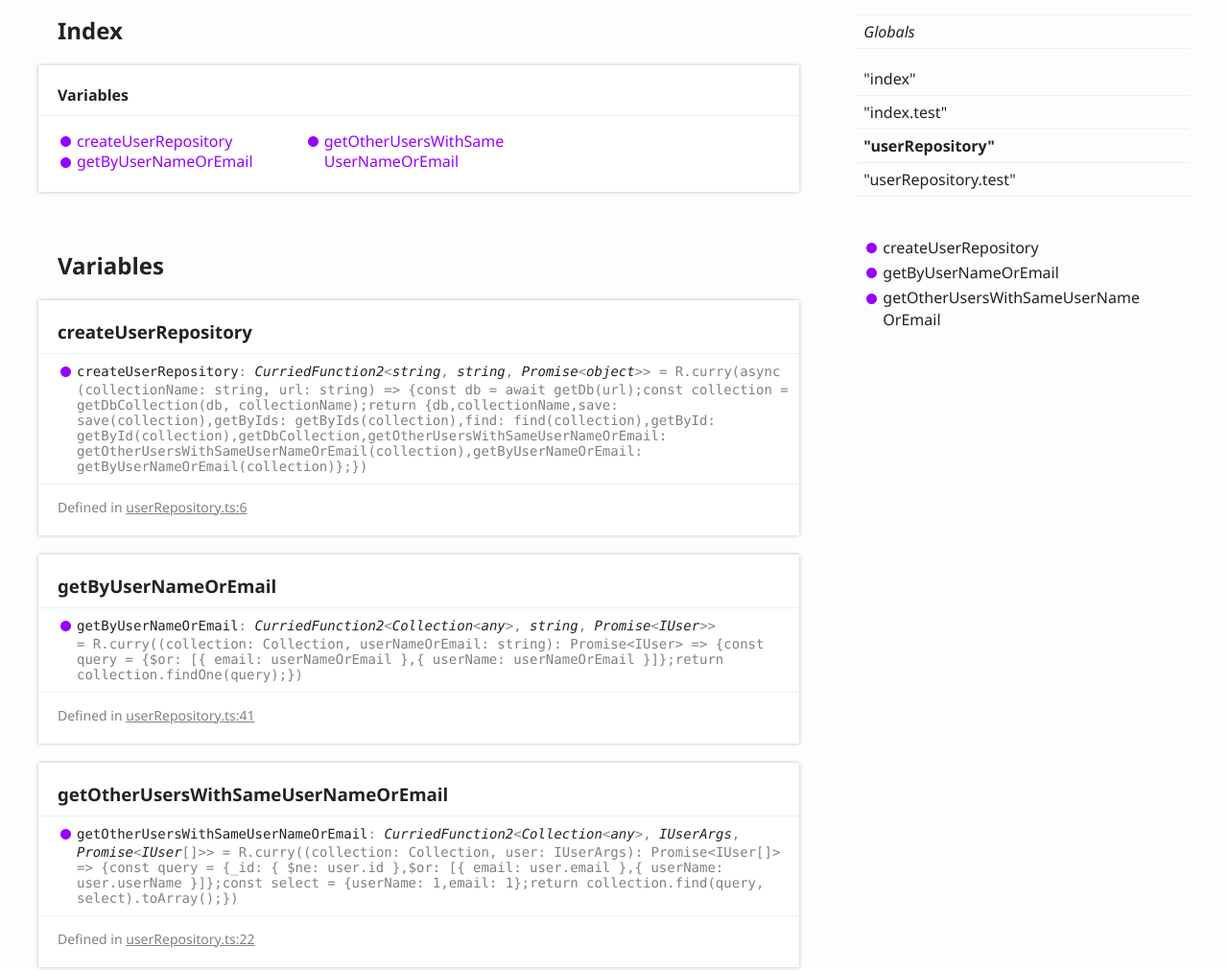
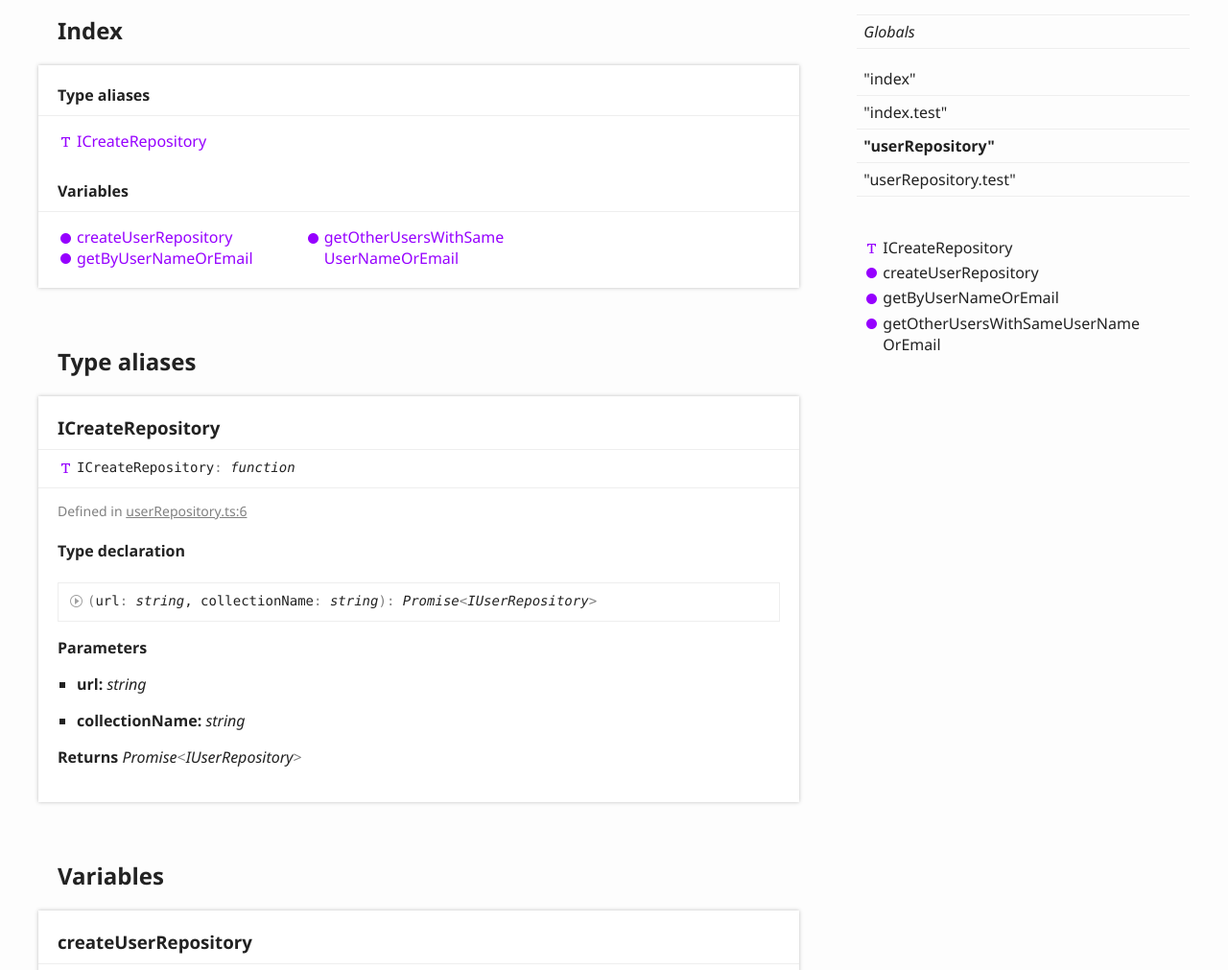
Before and after one commit to polutz/ptz-user-repository, a website: page docs/modules/_userrepository_.html in a window 1280 px wide. Shown: the part 180-1191 px from the top of the page at 96% size. Drawn offline with Linux system fonts and the light colour scheme.

Commit message:
Fix GetDb

```diff
--- a/dist-esnext/userRepository.js
+++ b/dist-esnext/userRepository.js
@@ -1,6 +1,6 @@
 import { find, getById, getByIds, getDb, getDbCollection, save } from 'ptz-core-repository';
 import R from 'ramda';
-export const createUserRepository = R.curry(async (collectionName, url) => {
+export const createUserRepository = R.curry(async (url, collectionName) => {
     const db = await getDb(url);
     const collection = getDbCollection(db, collectionName);
     return {
--- a/docs/modules/_userrepository_.html
+++ b/docs/modules/_userrepository_.html
@@ -68,6 +68,12 @@
 				<h2>Index</h2>
 				<section class="tsd-panel tsd-index-panel">
 					<div class="tsd-index-content">
+						<section class="tsd-index-section tsd-is-not-exported">
+							<h3>Type aliases</h3>
+							<ul class="tsd-index-list">
+								<li class="tsd-kind-type-alias tsd-parent-kind-external-module tsd-is-not-exported"><a href="_userrepository_.html#icreaterepository" class="tsd-kind-icon">ICreate<wbr>Repository</a></li>
+							</ul>
+						</section>
 						<section class="tsd-index-section ">
 							<h3>Variables</h3>
 							<ul class="tsd-index-list">
@@ -79,15 +85,52 @@
 					</div>
 				</section>
 			</section>
+			<section class="tsd-panel-group tsd-member-group tsd-is-not-exported">
+				<h2>Type aliases</h2>
+				<section class="tsd-panel tsd-member tsd-kind-type-alias tsd-parent-kind-external-module tsd-is-not-exported">
+					<a name="icreaterepository" class="tsd-anchor"></a>
+					<h3>ICreate<wbr>Repository</h3>
+					<div class="tsd-signature tsd-kind-icon">ICreate<wbr>Repository<span class="tsd-signature-symbol">:</span> <span class="tsd-signature-type">function</span></div>
+					<aside class="tsd-sources">
+						<ul>
+							<li>Defined in <a href="https://github.com/polutz/ptz-user-repository/blob/2a25ba9/src/userRepository.ts#L6">userRepository.ts:6</a></li>
+						</ul>
+					</aside>
+					<div class="tsd-type-declaration">
+						<h4>Type declaration</h4>
+						<ul class="tsd-parameters">
+							<li class="tsd-parameter-siganture">
+								<ul class="tsd-signatures tsd-kind-type-literal tsd-parent-kind-type-alias tsd-is-not-exported">
+									<li class="tsd-signature tsd-kind-icon"><span class="tsd-signature-symbol">(</span>url<span class="tsd-signature-symbol">: </span><span class="tsd-signature-type">string</span>, collectionName<span class="tsd-signature-symbol">: </span><span class="tsd-signature-type">string</span><span class="tsd-signature-symbol">)</span><span class="tsd-signature-symbol">: </span><span class="tsd-signature-type">Promise</span><span class="tsd-signature-symbol">&lt;</span><span class="tsd-signature-type">IUserRepository</span><span class="tsd-signature-symbol">&gt;</span></li>
+								</ul>
+								<ul class="tsd-descriptions">
+									<li class="tsd-description">
+										<h4 class="tsd-parameters-title">Parameters</h4>
+										<ul class="tsd-parameters">
+											<li>
+												<h5>url: <span class="tsd-signature-type">string</span></h5>
+											</li>
+											<li>
+												<h5>collectionName: <span class="tsd-signature-type">string</span></h5>
+											</li>
+										</ul>
+										<h4 class="tsd-returns-title">Returns <span class="tsd-signature-type">Promise</span><span class="tsd-signature-symbol">&lt;</span><span class="tsd-signature-type">IUserRepository</span><span class="tsd-signature-symbol">&gt;</span></h4>
+									</li>
+								</ul>
+							</li>
+						</ul>
+					</div>
+				</section>
+			</section>
 			<section class="tsd-panel-group tsd-member-group ">
 				<h2>Variables</h2>
 				<section class="tsd-panel tsd-member tsd-kind-variable tsd-parent-kind-external-module">
 					<a name="createuserrepository" class="tsd-anchor"></a>
 					<h3>create<wbr>User<wbr>Repository</h3>
-					<div class="tsd-signature tsd-kind-icon">create<wbr>User<wbr>Repository<span class="tsd-signature-symbol">:</span> <span class="tsd-signature-type">CurriedFunction2</span><span class="tsd-signature-symbol">&lt;</span><span class="tsd-signature-type">string</span><span class="tsd-signature-symbol">, </span><span class="tsd-signature-type">string</span><span class="tsd-signature-symbol">, </span><span class="tsd-signature-type">Promise</span><span class="tsd-signature-symbol">&lt;</span><span class="tsd-signature-type">object</span><span class="tsd-signature-symbol">&gt;</span><span class="tsd-signature-symbol">&gt;</span><span class="tsd-signature-symbol"> =&nbsp;R.curry(async (collectionName: string, url: string) &#x3D;&gt; {const db &#x3D; await getDb(url);const collection &#x3D; getDbCollection(db, collectionName);return {db,collectionName,save: save(collection),getByIds: getByIds(collection),find: find(collection),getById: getById(collection),getDbCollection,getOtherUsersWithSameUserNameOrEmail: getOtherUsersWithSameUserNameOrEmail(collection),getByUserNameOrEmail: getByUserNameOrEmail(collection)};})</span></div>
+					<div class="tsd-signature tsd-kind-icon">create<wbr>User<wbr>Repository<span class="tsd-signature-symbol">:</span> <a href="_userrepository_.html#icreaterepository" class="tsd-signature-type">ICreateRepository</a><span class="tsd-signature-symbol"> =&nbsp;R.curry(async (url: string, collectionName: string) &#x3D;&gt; {const db &#x3D; await getDb(url);const collection &#x3D; getDbCollection(db, collectionName);return {db,collectionName,save: save(collection),getByIds: getByIds(collection),find: find(collection),getById: getById(collection),getDbCollection,getOtherUsersWithSameUserNameOrEmail: getOtherUsersWithSameUserNameOrEmail(collection),getByUserNameOrEmail: getByUserNameOrEmail(collection)};})</span></div>
 					<aside class="tsd-sources">
 						<ul>
-							<li>Defined in <a href="https://github.com/polutz/ptz-user-repository/blob/aa585eb/src/userRepository.ts#L6">userRepository.ts:6</a></li>
+							<li>Defined in <a href="https://github.com/polutz/ptz-user-repository/blob/2a25ba9/src/userRepository.ts#L8">userRepository.ts:8</a></li>
 						</ul>
 					</aside>
 				</section>
@@ -97,7 +140,7 @@
 					<div class="tsd-signature tsd-kind-icon">get<wbr>ByUser<wbr>Name<wbr>OrEmail<span class="tsd-signature-symbol">:</span> <span class="tsd-signature-type">CurriedFunction2</span><span class="tsd-signature-symbol">&lt;</span><span class="tsd-signature-type">Collection</span><span class="tsd-signature-symbol">&lt;</span><span class="tsd-signature-type">any</span><span class="tsd-signature-symbol">&gt;</span><span class="tsd-signature-symbol">, </span><span class="tsd-signature-type">string</span><span class="tsd-signature-symbol">, </span><span class="tsd-signature-type">Promise</span><span class="tsd-signature-symbol">&lt;</span><span class="tsd-signature-type">IUser</span><span class="tsd-signature-symbol">&gt;</span><span class="tsd-signature-symbol">&gt;</span><span class="tsd-signature-symbol"> =&nbsp;R.curry((collection: Collection, userNameOrEmail: string): Promise&lt;IUser&gt; &#x3D;&gt; {const query &#x3D; {$or: [{ email: userNameOrEmail },{ userName: userNameOrEmail }]};return collection.findOne(query);})</span></div>
 					<aside class="tsd-sources">
 						<ul>
-							<li>Defined in <a href="https://github.com/polutz/ptz-user-repository/blob/aa585eb/src/userRepository.ts#L41">userRepository.ts:41</a></li>
+							<li>Defined in <a href="https://github.com/polutz/ptz-user-repository/blob/2a25ba9/src/userRepository.ts#L43">userRepository.ts:43</a></li>
 						</ul>
 					</aside>
 				</section>
@@ -107,7 +150,7 @@
 					<div class="tsd-signature tsd-kind-icon">get<wbr>Other<wbr>Users<wbr>With<wbr>Same<wbr>User<wbr>Name<wbr>OrEmail<span class="tsd-signature-symbol">:</span> <span class="tsd-signature-type">CurriedFunction2</span><span class="tsd-signature-symbol">&lt;</span><span class="tsd-signature-type">Collection</span><span class="tsd-signature-symbol">&lt;</span><span class="tsd-signature-type">any</span><span class="tsd-signature-symbol">&gt;</span><span class="tsd-signature-symbol">, </span><span class="tsd-signature-type">IUserArgs</span><span class="tsd-signature-symbol">, </span><span class="tsd-signature-type">Promise</span><span class="tsd-signature-symbol">&lt;</span><span class="tsd-signature-type">IUser</span><span class="tsd-signature-symbol">[]</span><span class="tsd-signature-symbol">&gt;</span><span class="tsd-signature-symbol">&gt;</span><span class="tsd-signature-symbol"> =&nbsp;R.curry((collection: Collection, user: IUserArgs): Promise&lt;IUser[]&gt; &#x3D;&gt; {const query &#x3D; {_id: { $ne: user.id },$or: [{ email: user.email },{ userName: user.userName }]};const select &#x3D; {userName: 1,email: 1};return collection.find(query, select).toArray();})</span></div>
 					<aside class="tsd-sources">
 						<ul>
-							<li>Defined in <a href="https://github.com/polutz/ptz-user-repository/blob/aa585eb/src/userRepository.ts#L22">userRepository.ts:22</a></li>
+							<li>Defined in <a href="https://github.com/polutz/ptz-user-repository/blob/2a25ba9/src/userRepository.ts#L24">userRepository.ts:24</a></li>
 						</ul>
 					</aside>
 				</section>
@@ -135,6 +178,9 @@
 			</nav>
 			<nav class="tsd-navigation secondary menu-sticky">
 				<ul class="before-current">
+					<li class=" tsd-kind-type-alias tsd-parent-kind-external-module tsd-is-not-exported">
+						<a href="_userrepository_.html#icreaterepository" class="tsd-kind-icon">ICreate<wbr>Repository</a>
+					</li>
 					<li class=" tsd-kind-variable tsd-parent-kind-external-module">
 						<a href="_userrepository_.html#createuserrepository" class="tsd-kind-icon">create<wbr>User<wbr>Repository</a>
 					</li>
--- a/package.json
+++ b/package.json
@@ -1,6 +1,6 @@
 {
   "name": "ptz-user-repository",
-  "version": "2.1.2",
+  "version": "2.1.3",
   "description": "Polutz User Repository.",
   "main": "dist/index.js",
   "typings": "src/index.ts",
--- a/src/userRepository.ts
+++ b/src/userRepository.ts
@@ -1,9 +1,11 @@
 import { Collection } from 'mongodb';
 import { find, getById, getByIds, getDb, getDbCollection, save } from 'ptz-core-repository';
-import { IUser, IUserArgs } from 'ptz-user-domain';
+import { IUser, IUserArgs, IUserRepository } from 'ptz-user-domain';
 import R from 'ramda';
 
-export const createUserRepository = R.curry(async (collectionName: string, url: string) => {
+type ICreateRepository = (url: string, collectionName: string) => Promise<IUserRepository>;
+
+export const createUserRepository: ICreateRepository = R.curry(async (url: string, collectionName: string) => {
     const db = await getDb(url);
     const collection = getDbCollection(db, collectionName);
     return {
```
Also changed, not shown: dist-esnext/userRepository.test.js (+1 -1 lines), docs/assets/js/search.js (+1 -1 lines), docs/modules/_userrepository_test_.html (+2 -2 lines), src/userRepository.test.ts (+1 -1 lines), dist/userRepository.js, dist/userRepository.test.js, 4 other files.
